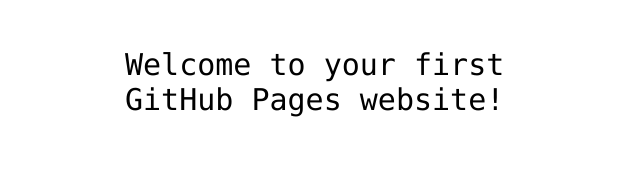
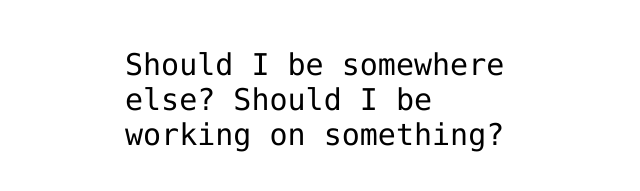
Before and after one commit to MastroCoder/hello-world, a plain HTML site: page index.html in a window 1280 px wide. Shown: the part 341-532 px from the top of the page, without its empty margins (315-955 px from the left). Drawn offline with Linux system fonts and the light colour scheme.

Commit message:
Update index.html

```diff
--- a/index.html
+++ b/index.html
@@ -12,7 +12,7 @@
     <img src="https://octodex.github.com/images/daftpunktocat-thomas.gif" id="octocat" alt="octocat-gif" />
 
     <!-- Change this code here by copy and pasting your template on line 15 -->
-<p>Welcome to your first GitHub Pages website!</p>
+    <p>Should I be somewhere else? Should I be working on something?</p>
 
   </body>
 </html>
```
Lines whose indentation alone changed are shown as unchanged.
